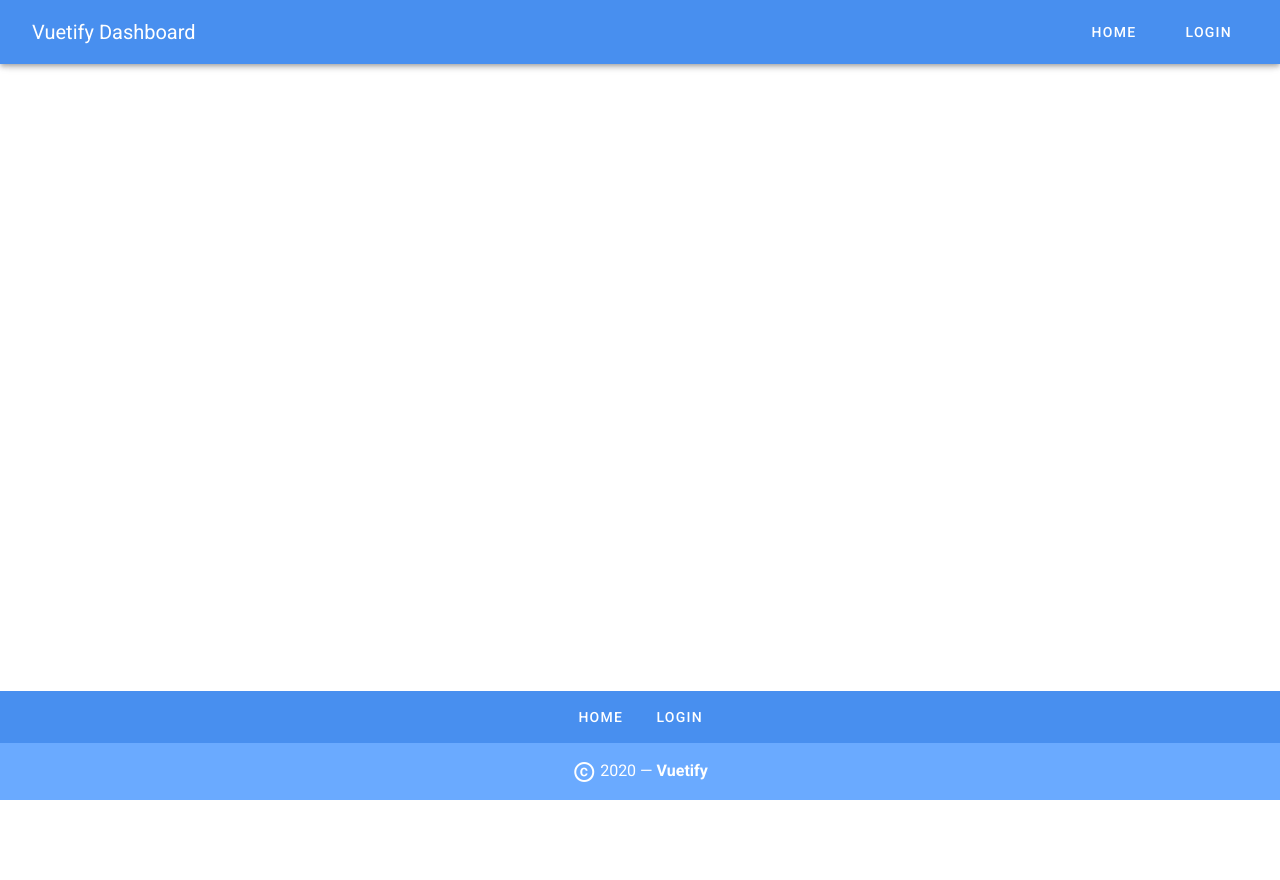
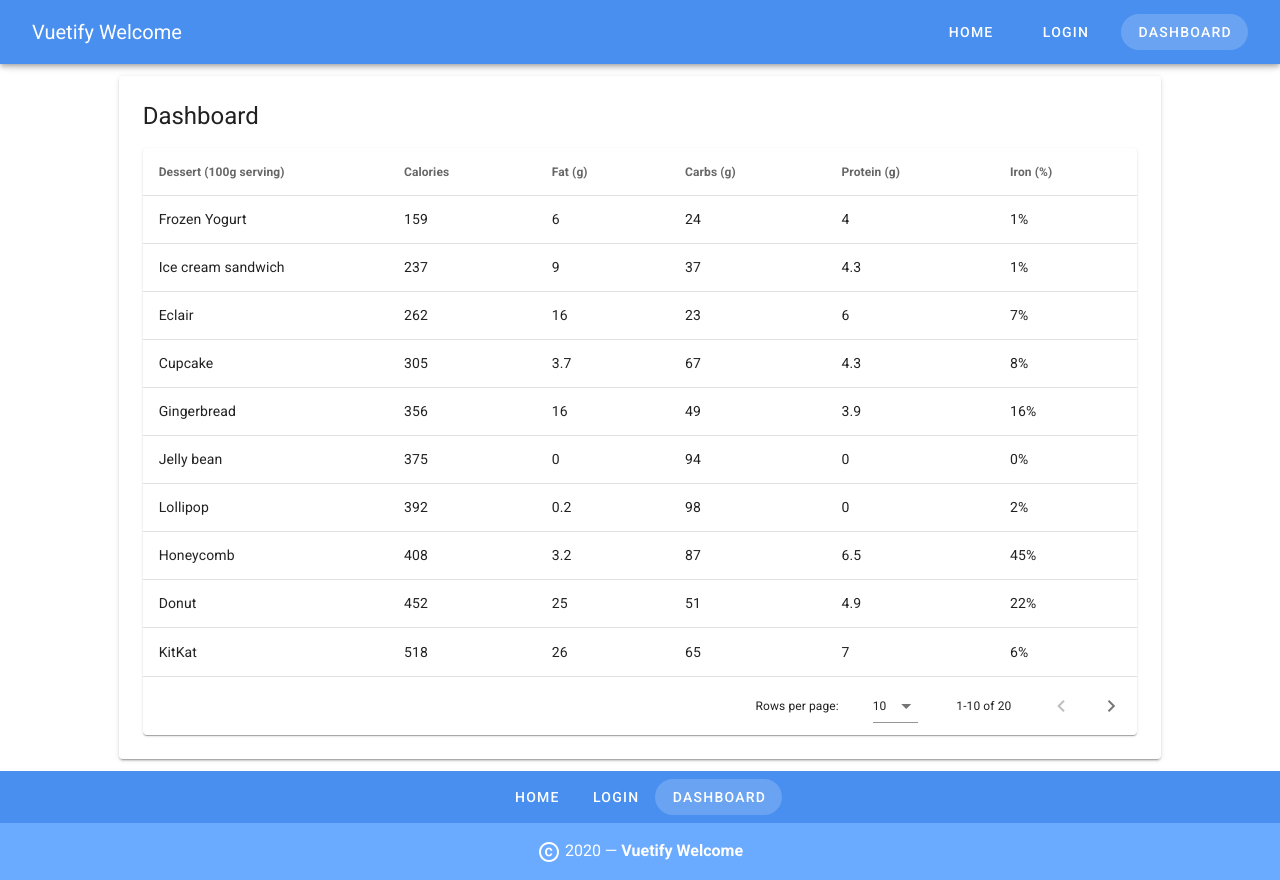
Before and after one commit to IamManchanda/vuetify-dashboard, a Vue app: page /dashboard in a window 1280 px wide. Before the commit the page ends 800 px from the top, so only its background shows below. Built offline with nearby package versions, Linux system fonts and the light colour scheme.

Commit message:
Working pass on dashboard table!

```diff
--- a/public/index.html
+++ b/public/index.html
@@ -6,7 +6,7 @@
   <meta http-equiv="X-UA-Compatible" content="IE=edge">
   <meta name="viewport" content="width=device-width,initial-scale=1.0">
   <link rel="icon" href="<%= BASE_URL %>favicon.ico">
-  <title>Vuetify Dashboard</title>
+  <title>Vuetify Welcome</title>
   <link rel="stylesheet" href="https://fonts.googleapis.com/css?family=Roboto:100,300,400,500,700,900">
   <link rel="stylesheet" href="https://cdn.jsdelivr.net/npm/@mdi/font@latest/css/materialdesignicons.min.css">
 </head>
--- a/src/App.vue
+++ b/src/App.vue
@@ -1,7 +1,7 @@
 <template>
   <v-app>
     <v-app-bar color="primary lighten-1" app dark>
-      <v-toolbar-title class="ms-4">Vuetify Dashboard</v-toolbar-title>
+      <v-toolbar-title class="ms-4">{{ title }}</v-toolbar-title>
       <v-spacer />
       <v-btn
         v-for="link in links"
@@ -34,7 +34,7 @@
           <v-icon dark>mdi-copyright</v-icon>
           <span>
             {{ new Date().getFullYear() }} —
-            <strong>Vuetify</strong>
+            <strong>{{ title }}</strong>
           </span>
         </v-col>
       </v-row>
@@ -48,9 +48,11 @@ import uuidv4 from "uuid/v4";
 export default {
   name: "App",
   data: () => ({
+    title: "Vuetify Welcome",
     links: [
       { id: uuidv4(), label: "Home", url: "/" },
       { id: uuidv4(), label: "Login", url: "/login" },
+      { id: uuidv4(), label: "Dashboard", url: "/dashboard" },
     ],
   }),
 };
--- a/src/router/index.js
+++ b/src/router/index.js
@@ -15,6 +15,11 @@ const routes = [
     name: "Login",
     component: () => import("../views/Login.vue"),
   },
+  {
+    path: "/dashboard",
+    name: "Dashboard",
+    component: () => import("../views/Dashboard.vue"),
+  },
 ];
 
 const router = new VueRouter({
--- /dev/null
+++ b/src/views/Dashboard.vue
@@ -0,0 +1,225 @@
+<template>
+  <v-container class="fill-height" fluid>
+    <v-row align="center" justify="center">
+      <v-col cols="12" lg="10">
+        <v-card class="mx-auto">
+          <div class="pa-2">
+            <v-card-text>
+              <h1 class="headline mb-4">Dashboard</h1>
+              <v-data-table
+                :headers="headers"
+                :items="items"
+                :items-per-page="10"
+                class="elevation-1"
+                @click:row="handleSelectedRow"
+              />
+              <v-snackbar v-model="snackbar">
+                <span> You have selected {{ currentItemName }} </span>
+                <v-btn color="pink" text @click="snackbar = false">
+                  Close
+                </v-btn>
+              </v-snackbar>
+            </v-card-text>
+          </div>
+        </v-card>
+      </v-col>
+    </v-row>
+  </v-container>
+</template>
+
+<script>
+export default {
+  name: "Dashboard",
+  data: () => ({
+    snackbar: false,
+    currentItemName: "",
+    headers: [
+      {
+        text: "Dessert (100g serving)",
+        align: "left",
+        sortable: false,
+        value: "name",
+      },
+      { text: "Calories", value: "calories" },
+      { text: "Fat (g)", value: "fat" },
+      { text: "Carbs (g)", value: "carbs" },
+      { text: "Protein (g)", value: "protein" },
+      { text: "Iron (%)", value: "iron" },
+    ],
+    items: [
+      {
+        name: "Frozen Yogurt",
+        calories: 159,
+        fat: 6.0,
+        carbs: 24,
+        protein: 4.0,
+        iron: "1%",
+      },
+      {
+        name: "Ice cream sandwich",
+        calories: 237,
+        fat: 9.0,
+        carbs: 37,
+        protein: 4.3,
+        iron: "1%",
+      },
+      {
+        name: "Eclair",
+        calories: 262,
+        fat: 16.0,
+        carbs: 23,
+        protein: 6.0,
+        iron: "7%",
+      },
+      {
+        name: "Cupcake",
+        calories: 305,
+        fat: 3.7,
+        carbs: 67,
+        protein: 4.3,
+        iron: "8%",
+      },
+      {
+        name: "Gingerbread",
+        calories: 356,
+        fat: 16.0,
+        carbs: 49,
+        protein: 3.9,
+        iron: "16%",
+      },
+      {
+        name: "Jelly bean",
+        calories: 375,
+        fat: 0.0,
+        carbs: 94,
+        protein: 0.0,
+        iron: "0%",
+      },
+      {
+        name: "Lollipop",
+        calories: 392,
+        fat: 0.2,
+        carbs: 98,
+        protein: 0,
+        iron: "2%",
+      },
+      {
+        name: "Honeycomb",
+        calories: 408,
+        fat: 3.2,
+        carbs: 87,
+        protein: 6.5,
+        iron: "45%",
+      },
+      {
+        name: "Donut",
+        calories: 452,
+        fat: 25.0,
+        carbs: 51,
+        protein: 4.9,
+        iron: "22%",
+      },
+      {
+        name: "KitKat",
+        calories: 518,
+        fat: 26.0,
+        carbs: 65,
+        protein: 7,
+        iron: "6%",
+      },
+      {
+        name: "Frozen Yogurt 2",
+        calories: 159,
+        fat: 6.0,
+        carbs: 24,
+        protein: 4.0,
+        iron: "1%",
+      },
+      {
+        name: "Ice cream sandwich 2",
+        calories: 237,
+        fat: 9.0,
+        carbs: 37,
+        protein: 4.3,
+        iron: "1%",
+      },
+      {
+        name: "Eclair 2",
+        calories: 262,
+        fat: 16.0,
+        carbs: 23,
+        protein: 6.0,
+        iron: "7%",
+      },
+      {
+        name: "Cupcake 2",
+        calories: 305,
+        fat: 3.7,
+        carbs: 67,
+        protein: 4.3,
+        iron: "8%",
+      },
+      {
+        name: "Gingerbread 2",
+        calories: 356,
+        fat: 16.0,
+        carbs: 49,
+        protein: 3.9,
+        iron: "16%",
+      },
+      {
+        name: "Jelly bean 2",
+        calories: 375,
+        fat: 0.0,
+        carbs: 94,
+        protein: 0.0,
+        iron: "0%",
+      },
+      {
+        name: "Lollipop 2",
+        calories: 392,
+        fat: 0.2,
+        carbs: 98,
+        protein: 0,
+        iron: "2%",
+      },
+      {
+        name: "Honeycomb 2",
+        calories: 408,
+        fat: 3.2,
+        carbs: 87,
+        protein: 6.5,
+        iron: "45%",
+      },
+      {
+        name: "Donut 2",
+        calories: 452,
+        fat: 25.0,
+        carbs: 51,
+        protein: 4.9,
+        iron: "22%",
+      },
+      {
+        name: "KitKat 2",
+        calories: 518,
+        fat: 26.0,
+        carbs: 65,
+        protein: 7,
+        iron: "6%",
+      },
+    ],
+  }),
+  methods: {
+    handleOpenSnackbar() {
+      this.snackbar = true;
+    },
+    handleCloseSnackbar() {
+      this.snackbar = false;
+    },
+    handleSelectedRow(event) {
+      this.handleOpenSnackbar();
+      this.currentItemName = event.name;
+    },
+  },
+};
+</script>
```
